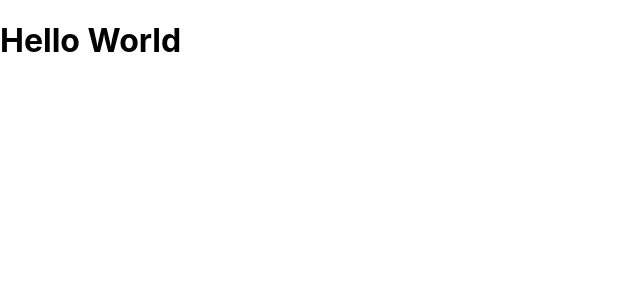
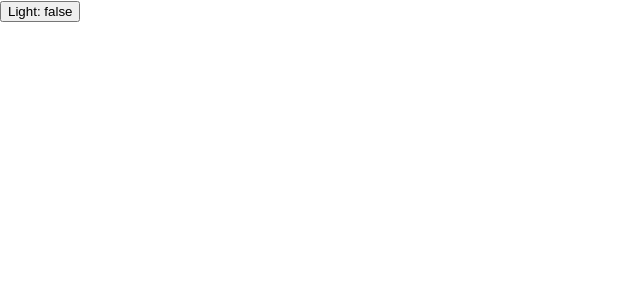
Before and after one commit to DA330A-Software-Engineering/free-choice, a React (Create React App) app: page / in a window 1280 px wide. Shown: the top 300 px of the page, without its empty margins (0-640 px from the left). Built offline with nearby package versions, Linux system fonts and the light colour scheme.

Commit message:
Init setup for v1.0

```diff
--- /dev/null
+++ b/src/components/Button.cmpt.tsx
@@ -0,0 +1,19 @@
+import { FC } from 'react';
+
+/** Props for this component */
+type ButtonProps = {
+    text: string;
+    onClick: () => void;
+}
+
+/** Custom button */
+const Button: FC<ButtonProps> = ({ text, onClick }) => {
+    return (
+        <>
+          <button onClick={onClick}>{text}</button>
+        </>
+    )
+}
+
+// Export the component
+export default Button
--- /dev/null
+++ b/src/components/devices/ToggleDevice.cmpt.tsx
@@ -0,0 +1,27 @@
+import { FC, useState } from 'react';
+import Button from '../Button.cmpt';
+
+/** Props for this component */
+type ToggleDeviceProps = {
+
+}
+
+/** Component for a toggable device */
+const ToggleDevice: FC<ToggleDeviceProps> = () => {
+
+    // Deivce state
+    // TODO: Init for firebase
+    const [DeviceOn, SetDeviceOn] = useState(false);
+
+    return (
+        <>
+          <Button text={`Light: ${DeviceOn}`} onClick={function (): void {
+                SetDeviceOn(!DeviceOn);
+                console.log(DeviceOn);
+            } } />
+        </>
+    )
+}
+
+// Export the component
+export default ToggleDevice
--- a/src/index.tsx
+++ b/src/index.tsx
@@ -1,11 +1,12 @@
 import { createRoot } from 'react-dom/client';
 import { FC } from 'react';
-import "./index.css";
+import './index.css';
+import DeviceContainer from './views/DeviceContainer.view'
 
 const App: FC = () => {
     return (
         <>
-          <h1>Hello World</h1>
+          <DeviceContainer />
         </>
     )
 }
--- /dev/null
+++ b/src/views/DeviceContainer.view.tsx
@@ -0,0 +1,19 @@
+import { FC } from 'react';
+import ToggleDevice from '../components/devices/ToggleDevice.cmpt';
+
+/** Props for this component */
+type DeviceContainerProps = {
+
+}
+
+/** View containing all the devices */
+const DeviceContainer: FC<DeviceContainerProps> = () => {
+    return (
+        <>
+          <ToggleDevice />
+        </>
+    )
+}
+
+// Export the component
+export default DeviceContainer
```
